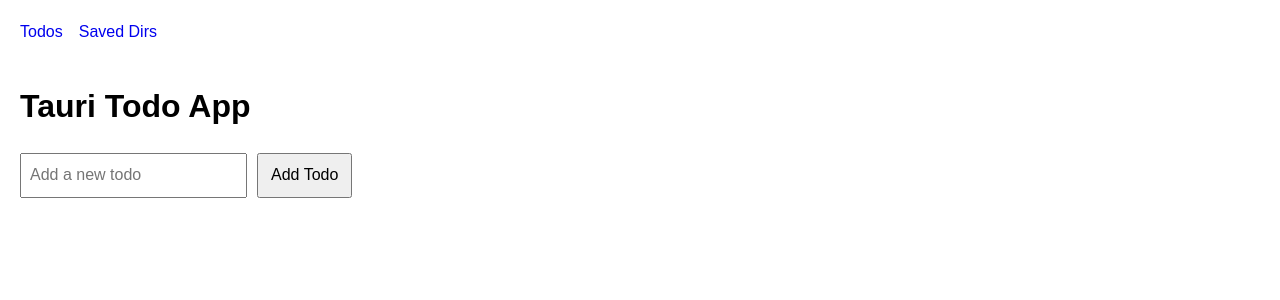
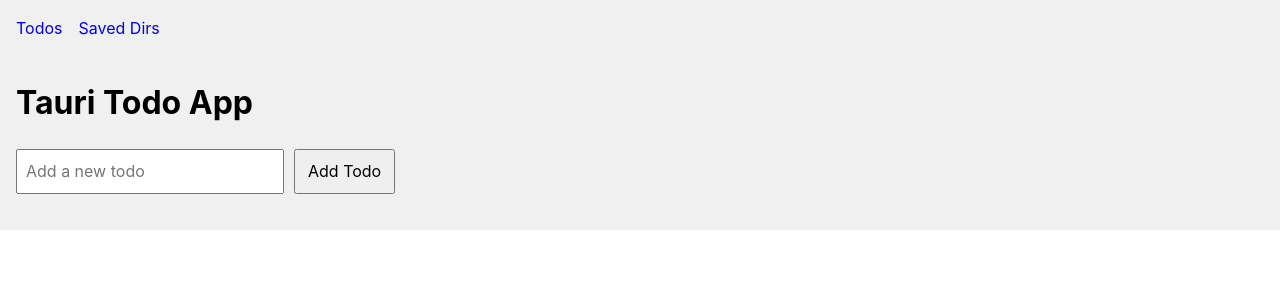
Before and after one commit to Angael/tauri-2-test, a React (Vite) app: page / in a window 1280 px wide. Shown: the top 300 px of the page. Built offline with nearby package versions, Linux system fonts and the light colour scheme.

Commit message:
autoprefixer, layout styles

```diff
--- a/package.json
+++ b/package.json
@@ -16,6 +16,7 @@
     "@mantine/hooks": "^8.0.2",
     "@tauri-apps/api": "^2",
     "@tauri-apps/plugin-opener": "^2",
+    "autoprefixer": "^10.4.21",
     "dayjs": "^1.11.13",
     "react": "^18.3.1",
     "react-dom": "^18.3.1",
--- a/postcss.config.cjs
+++ b/postcss.config.cjs
@@ -1,5 +1,6 @@
 module.exports = {
   plugins: {
+    autoprefixer: {},
     "postcss-preset-mantine": {},
     "postcss-simple-vars": {
       variables: {
--- a/src/App.css
+++ b/src/App.css
@@ -1,116 +1,12 @@
-.logo.vite:hover {
-  filter: drop-shadow(0 0 2em #747bff);
-}
-
-.logo.react:hover {
-  filter: drop-shadow(0 0 2em #61dafb);
-}
-:root {
-  font-family: Inter, Avenir, Helvetica, Arial, sans-serif;
-  font-size: 16px;
-  line-height: 24px;
-  font-weight: 400;
-
-  color: #0f0f0f;
-  background-color: #f6f6f6;
-
+/* :root {
   font-synthesis: none;
   text-rendering: optimizeLegibility;
   -webkit-font-smoothing: antialiased;
   -moz-osx-font-smoothing: grayscale;
   -webkit-text-size-adjust: 100%;
+} */
+
+* {
+  /* Make it feel like native app */
+  user-select: none;
 }
-
-.container {
-  margin: 0;
-  padding-top: 10vh;
-  display: flex;
-  flex-direction: column;
-  justify-content: center;
-  text-align: center;
-}
-
-.logo {
-  height: 6em;
-  padding: 1.5em;
-  will-change: filter;
-  transition: 0.75s;
-}
-
-.logo.tauri:hover {
-  filter: drop-shadow(0 0 2em #24c8db);
-}
-
-.row {
-  display: flex;
-  justify-content: center;
-}
-
-a {
-  font-weight: 500;
-  color: #646cff;
-  text-decoration: inherit;
-}
-
-a:hover {
-  color: #535bf2;
-}
-
-h1 {
-  text-align: center;
-}
-
-input,
-button {
-  border-radius: 8px;
-  border: 1px solid transparent;
-  padding: 0.6em 1.2em;
-  font-size: 1em;
-  font-weight: 500;
-  font-family: inherit;
-  color: #0f0f0f;
-  background-color: #ffffff;
-  transition: border-color 0.25s;
-  box-shadow: 0 2px 2px rgba(0, 0, 0, 0.2);
-}
-
-button {
-  cursor: pointer;
-}
-
-button:hover {
-  border-color: #396cd8;
-}
-button:active {
-  border-color: #396cd8;
-  background-color: #e8e8e8;
-}
-
-input,
-button {
-  outline: none;
-}
-
-#greet-input {
-  margin-right: 5px;
-}
-
-@media (prefers-color-scheme: dark) {
-  :root {
-    color: #f6f6f6;
-    background-color: #2f2f2f;
-  }
-
-  a:hover {
-    color: #24c8db;
-  }
-
-  input,
-  button {
-    color: #ffffff;
-    background-color: #0f0f0f98;
-  }
-  button:active {
-    background-color: #0f0f0f69;
-  }
-}
--- a/src/App.tsx
+++ b/src/App.tsx
@@ -1,5 +1,6 @@
 // Import styles of packages that you've installed.
 // All packages except `@mantine/hooks` require styles imports
+import "./App.css";
 import "@mantine/core/styles.css";
 
 import { MantineProvider } from "@mantine/core";
--- /dev/null
+++ b/src/components/Layout.module.css
@@ -0,0 +1,4 @@
+.layout {
+  padding: 16px;
+  background-color: #f0f0f0;
+}
--- a/src/components/Layout.tsx
+++ b/src/components/Layout.tsx
@@ -1,5 +1,6 @@
 import { Group, Stack } from "@mantine/core";
 import { NavLink } from "react-router";
+import css from "./Layout.module.css";
 
 type Props = {
   children: React.ReactNode;
@@ -7,7 +8,7 @@ type Props = {
 
 const Layout = ({ children, ...props }: Props) => {
   return (
-    <Stack {...props}>
+    <Stack className={css.layout} {...props}>
       <Group>
         <NavLink to="/" style={{ textDecoration: "none" }}>
           Todos
--- a/src/routes/todos/Todos.tsx
+++ b/src/routes/todos/Todos.tsx
@@ -72,7 +72,7 @@ const Todos = (props: Props) => {
   };
 
   return (
-    <Layout style={{ padding: "20px", fontFamily: "sans-serif" }}>
+    <Layout>
       <h1>Tauri Todo App</h1>
       <form onSubmit={handleAddTodo} style={{ marginBottom: "20px" }}>
         <input
```
Also changed, not shown: 1 other file (tests, documents, lock files or other folders).
